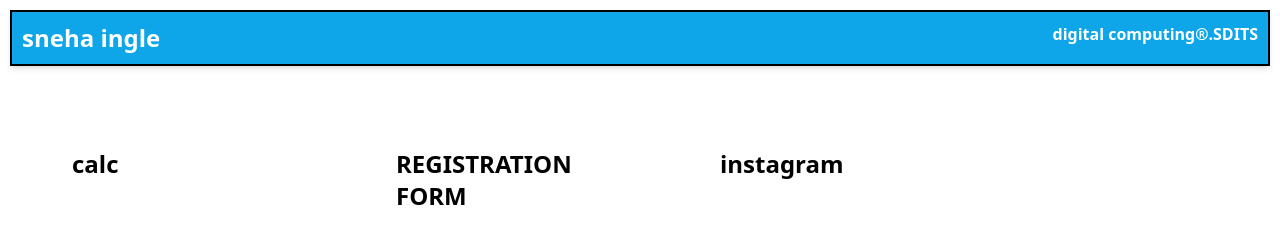
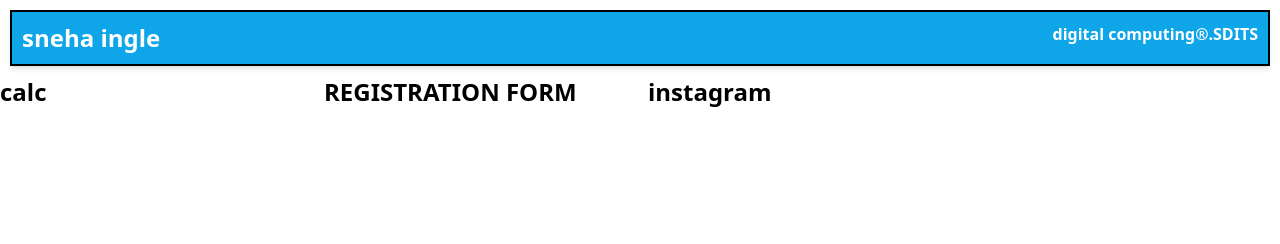
Before and after one commit to snehaingle/snehaDigitalcomputing_task, a plain HTML site: page index.html in a window 1280 px wide. Drawn offline with nearby package versions, Linux system fonts and the light colour scheme.

Commit message:
Update index.html

```diff
--- a/index.html
+++ b/index.html
@@ -23,14 +23,14 @@
     </div>
        <div class="grid grid-cols-4 gap-4">
 
-    <div class="p-6 m-12">
+    <div>
         <a class="text-2xl font-bold" href="calc.html">calc</a>
     </div>
 
-    <div class="p-6 m-12">
+    <div>
         <a class="text-2xl font-bold" href="student page.html">REGISTRATION FORM</a>
           </div>
-    <div class="p-6 m-12">
+    <div>
         <a class="text-2xl font-bold" href="insta.html">instagram</a>
                  </div>
     </div>
```
